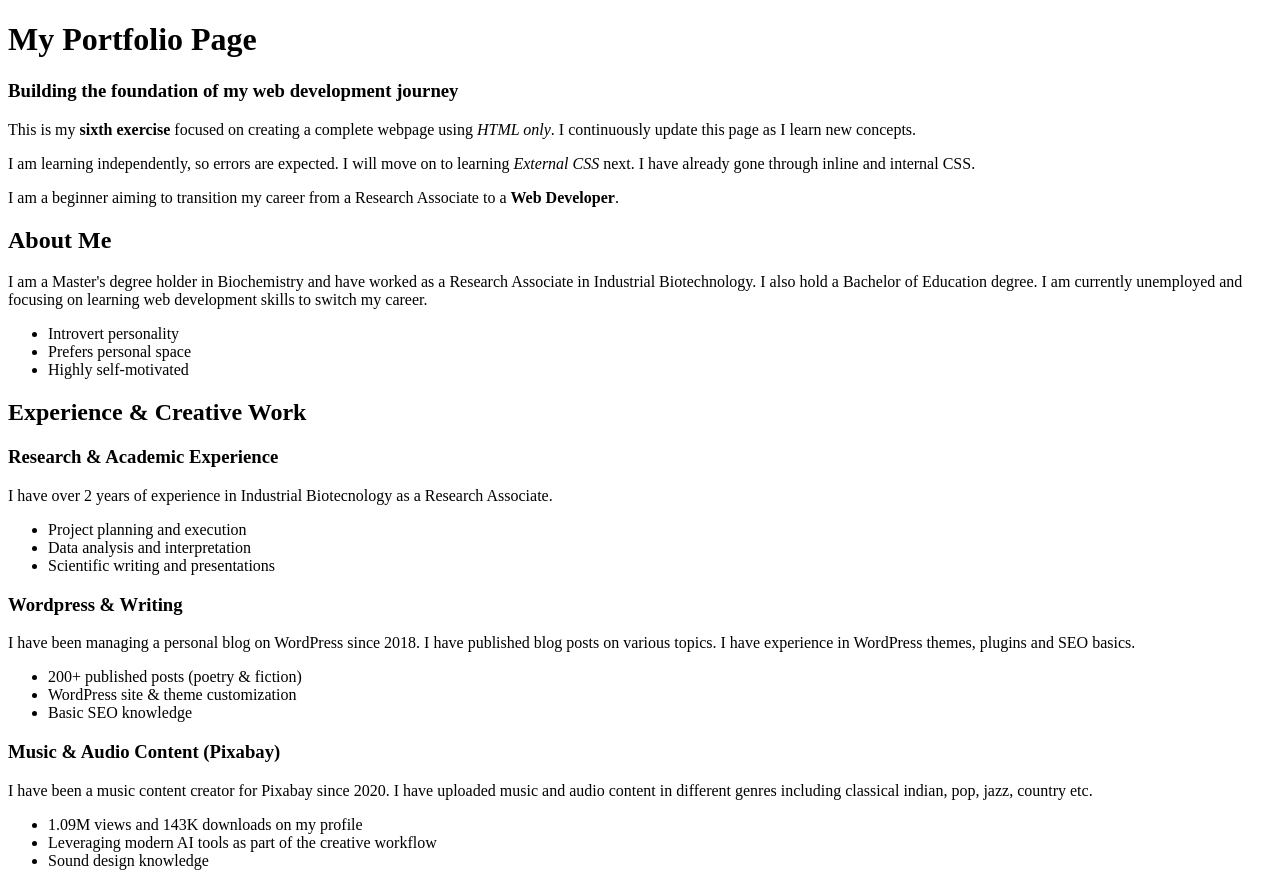
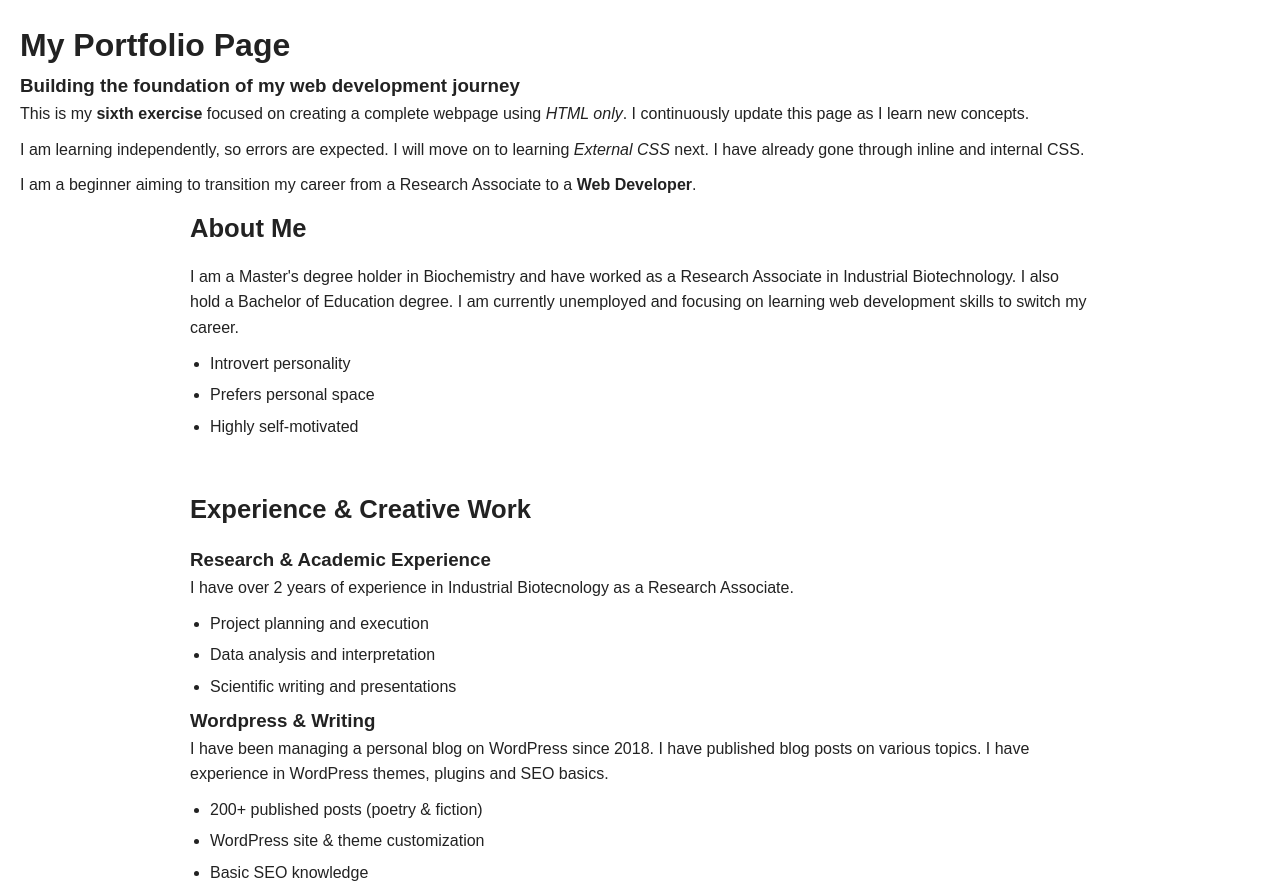
Before and after one commit to bineleyas/personal-portfolio, a plain HTML site: page index.html in a window 1280 px wide. Shown: the top 889 px of the page. Drawn offline with Linux system fonts and the light colour scheme.

Commit message:
Add CSS foundation for layout and typography

```diff
--- /dev/null
+++ b/css/style.css
@@ -0,0 +1,39 @@
+/* ==== CSS Reset ==== */
+* {
+    margin: 0;
+    padding: 0;
+    box-sizing: border-box;
+}
+
+body {
+    padding: 20px;
+    font-family: Arial, Helvetica, sans-serif;
+    line-height: 1.6;
+    color: #222;
+}
+
+main {
+    max-width: 900px;
+    margin: 0 auto;
+}
+section {
+    margin-bottom: 50px;
+ }
+
+section h2 {
+    font-size: 1.6rem;
+    margin-bottom: 15px;
+ }
+
+p {
+    margin-bottom: 10px;
+ }
+
+ul {
+    margin-left: 20px;
+    margin-top: 10px;
+ }
+
+li {
+    margin-bottom: 6px;
+ }
--- a/index.html
+++ b/index.html
@@ -3,6 +3,7 @@
 <head>
     <meta charset="UTF-8">
     <title>Muhammad Usama | Learning Journey</title>
+    <link rel="stylesheet" href="css/style.css">
 </head>
 
 <body>
```
